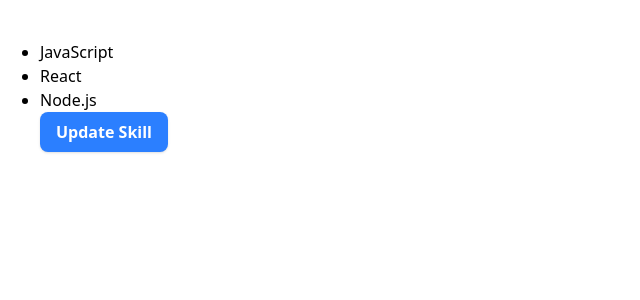
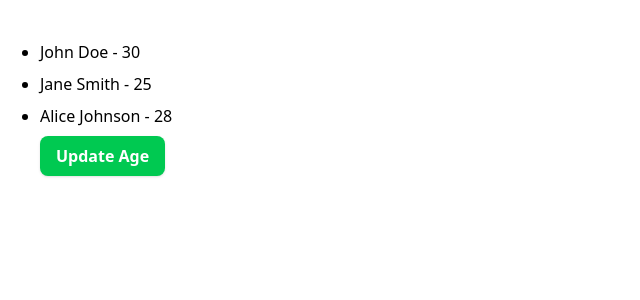
Before and after one commit to nazmulh24/React_Basic, a React (Vite) app: page / in a window 1280 px wide. Shown: the top 300 px of the page, without its empty margins (0-640 px from the left). Built offline with nearby package versions, Linux system fonts and the light colour scheme.

Commit message:
29.4 Updating Array of State Object

```diff
--- a/src/App.jsx
+++ b/src/App.jsx
@@ -1,13 +1,15 @@
 import Person from "./components/Person";
 import PlayWithButton from "./components/PlayWithButton";
 import Skills from "./components/Skills";
+import Employee from "./components/Employee";
 
 function App() {
   return (
     <>
       {/* <PlayWithButton /> */}
       {/* <Person /> */}
-      <Skills />
+      {/* <Skills /> */}
+      <Employee />
     </>
   );
 }
--- /dev/null
+++ b/src/components/Employee.jsx
@@ -0,0 +1,37 @@
+import React, { useState } from "react";
+import Button from "./Button";
+
+const Employee = () => {
+  const emp_arr = [
+    { name: "John Doe", age: 30 },
+    { name: "Jane Smith", age: 25 },
+    { name: "Alice Johnson", age: 28 },
+  ];
+  const [employee, setEmployee] = useState(emp_arr);
+
+  const handleUpdateAge = () => {
+    const newArr = employee.map((emp) =>
+      emp.name === "John Doe" ? { ...emp, age: emp.age + 1 } : emp
+    );
+
+    setEmployee(newArr);
+  };
+
+  return (
+    <div className="m-10">
+      <ul>
+        {employee.map((emp, index) => (
+          <li key={index} className="list-disc mb-2">
+            {emp.name} - {emp.age}
+          </li>
+        ))}
+      </ul>
+
+      <Button onClick={handleUpdateAge} color="success">
+        Update Age
+      </Button>
+    </div>
+  );
+};
+
+export default Employee;
```
